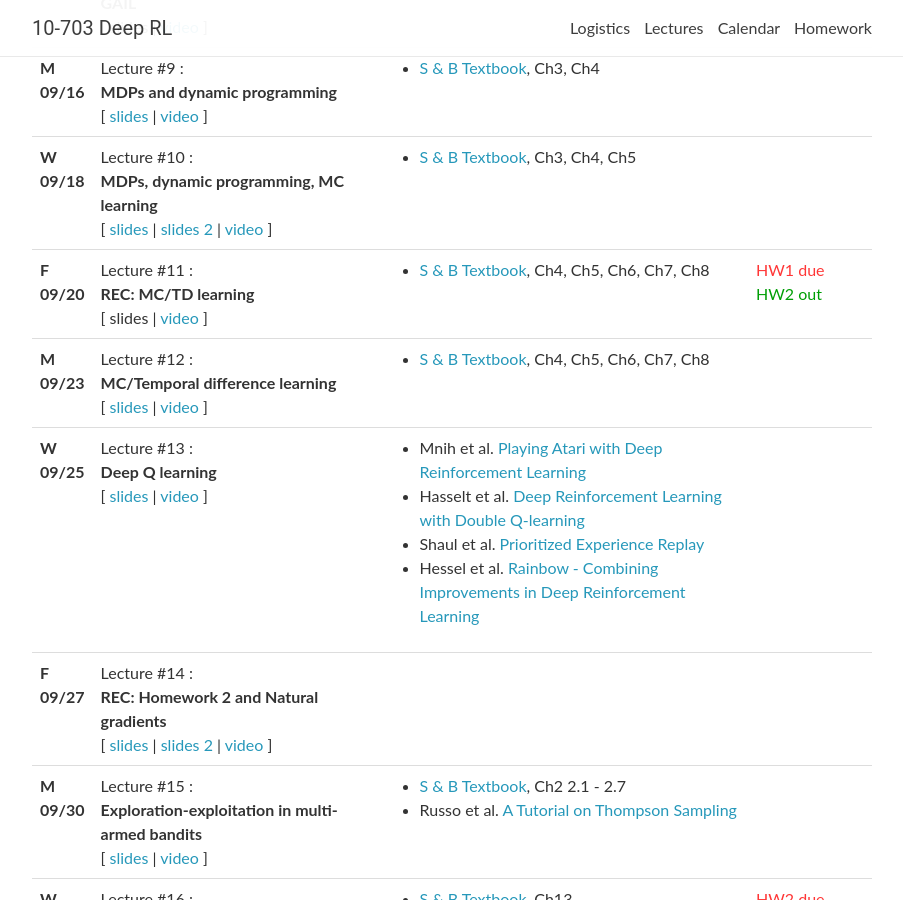
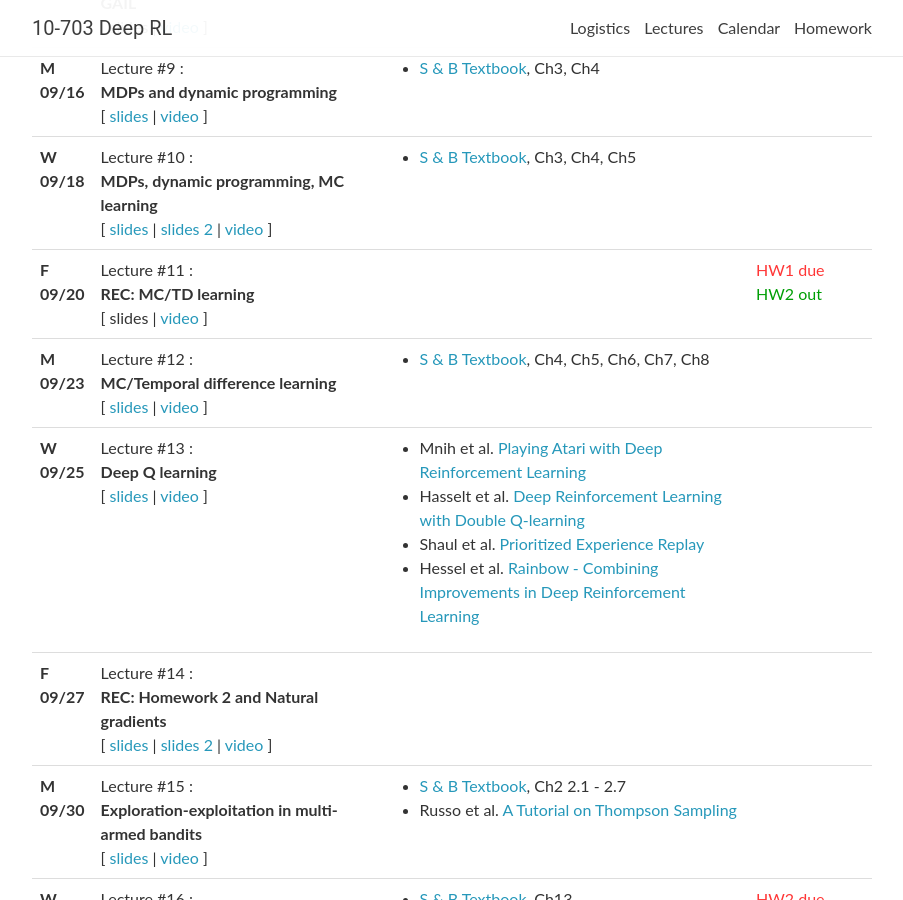
Before and after one commit to cmudeeprl/703website_f19, a Jekyll site: the page built from _pages/lectures.md, in a window 1280 px wide and 900 px high, scrolled down 1383 px. Shown: the whole window, without its empty margins (188-1091 px from the left). Built offline with Jekyll 4.4.1, drawn with Linux system fonts in a browser that asks for light colours; nearby versions of some CDN libraries; comment, search, counter and statistics services are not loaded.

Commit message:
fix again

```diff
--- a/_data/lectures.yml
+++ b/_data/lectures.yml
@@ -132,7 +132,6 @@
   video: https://scs.hosted.panopto.com/Panopto/Pages/Viewer.aspx?id=d919305e-7778-4ee6-b4b7-aace0107e10a
   notes:
   readings:
-    - <a href="http://incompleteideas.net/book/RLbook2018.pdf" target="_blank">S & B Textbook</a>, Ch4, Ch5, Ch6, Ch7, Ch8
     # - Blundell et al. <a href="https://arxiv.org/abs/1505.05424" target="_blank">Weight Uncertainty in Neural Networks</a>
     # - Kingma & Welling <a href="https://arxiv.org/pdf/1312.6114.pdf" target="_blank">Auto-Encoding Variational Bayes</a>
     # - Rasmussen & Williams <a href="http://www.gaussianprocess.org/gpml/chapters/RW.pdf" target="_blank">Gaussian Processes for Machine Learning</a>
```
